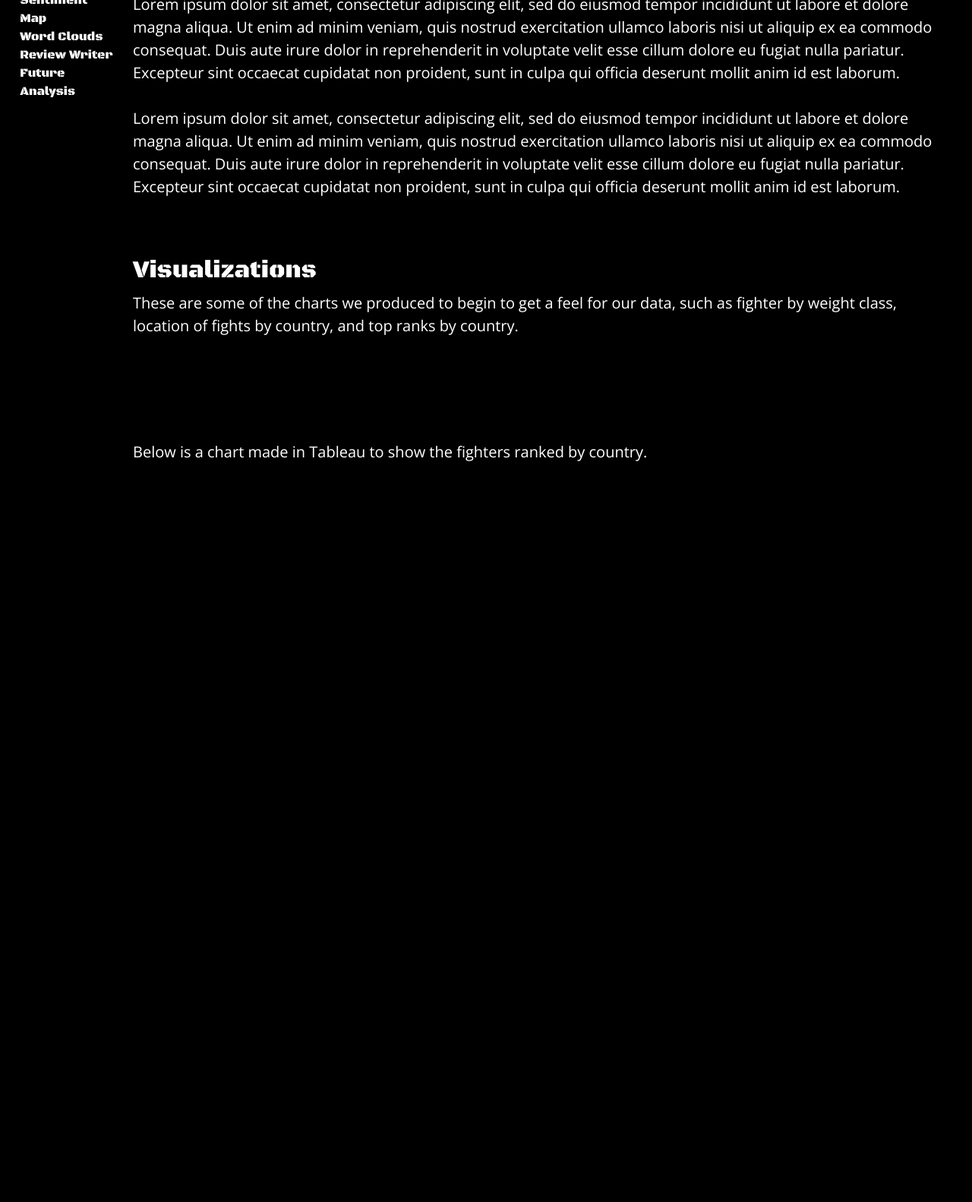
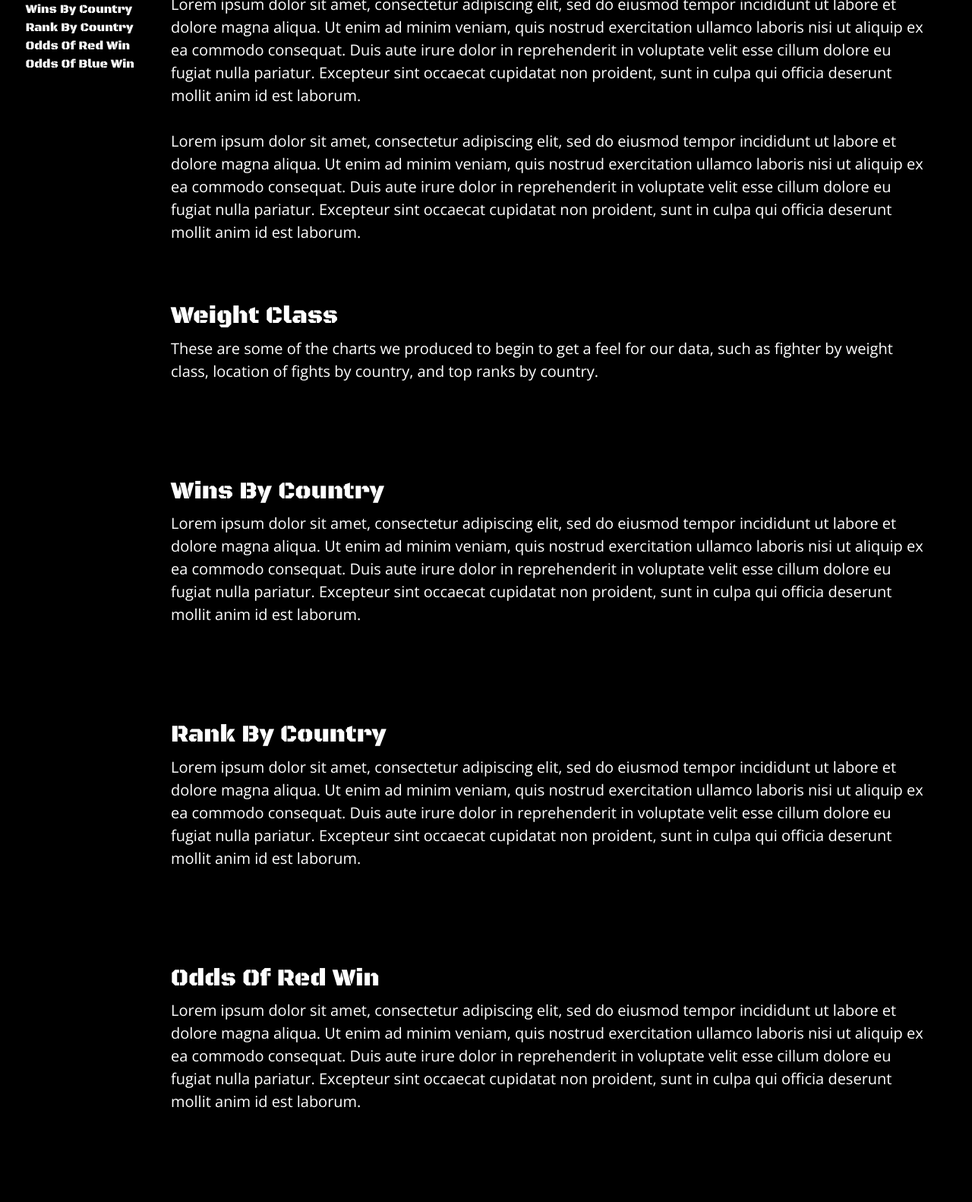
Before and after one commit to nickmangarella/ufc-predictive-model, a plain HTML site: page index.html in a window 1280 px wide. Shown: the part 364-1946 px from the top of the page at 76% size. Before the commit the page ends 1014 px from the top, so only its background shows below. Drawn offline with nearby package versions, Linux system fonts and the light colour scheme; a script that the page names is missing.

Commit message:
adding charts to index.html and tableau.js

```diff
--- a/index.html
+++ b/index.html
@@ -33,16 +33,16 @@
         <a href="#chart1" class="fight">Weight Class</a>
       </li>
       <li>
-        <a href="#sentiment" class="fight">Sentiment Map</a>
+        <a href="#chart2" class="fight">Wins By Country</a>
       </li>
       <li>
-        <a href="#wordclouds" class="fight">Word Clouds</a>
+        <a href="#chart3" class="fight">Rank By Country</a>
       </li>
       <li>
-        <a href="#review" class="fight">Review Writer</a>
+        <a href="#chart4" class="fight">Odds Of Red Win</a>
       </li>
       <li>
-        <a href="#future" class="fight">Future Analysis</a>
+        <a href="#chart5" class="fight">Odds Of Blue Win</a>
       </li>
     </ul>
   </div>
@@ -64,22 +64,65 @@
   <div class="divider" id="chart1"></div>
 
   <div class="main">
-    <h2>Visualizations</h2>
+    <h2>Weight Class</h2>
     <p>
       These are some of the charts we produced to begin to get a feel for our data, such as fighter by weight class, location of fights by country, and top ranks by country.
     </p>
     <br>
     <div id="fighterWeight"></div>
     <br>
+  </div>
+
+
+  <div class="divider" id="chart2"></div>
+
+  <div class="main">
+    <h2>Wins By Country</h2>
+    <p>
+      Lorem ipsum dolor sit amet, consectetur adipiscing elit, sed do eiusmod tempor incididunt ut labore et dolore magna aliqua. Ut enim ad minim veniam, quis nostrud exercitation ullamco laboris nisi ut aliquip ex ea commodo consequat. Duis aute irure dolor in reprehenderit in voluptate velit esse cillum dolore eu fugiat nulla pariatur. Excepteur sint occaecat cupidatat non proident, sunt in culpa qui officia deserunt mollit anim id est laborum.
+    </p>
     <br>
     <div id="fightCountry"></div>
     <br>
-    <br>
+  </div>
+
+
+  <div class="divider" id="chart3"></div>
+
+  <div class="main">
+    <h2>Rank By Country</h2>
     <p>
-      Below is a chart made in Tableau to show the fighters ranked by country.
+      Lorem ipsum dolor sit amet, consectetur adipiscing elit, sed do eiusmod tempor incididunt ut labore et dolore magna aliqua. Ut enim ad minim veniam, quis nostrud exercitation ullamco laboris nisi ut aliquip ex ea commodo consequat. Duis aute irure dolor in reprehenderit in voluptate velit esse cillum dolore eu fugiat nulla pariatur. Excepteur sint occaecat cupidatat non proident, sunt in culpa qui officia deserunt mollit anim id est laborum.
     </p>
     <br>
     <div id="fightCountryRank"></div>
+    <br>
+  </div>
+
+
+  <div class="divider" id="chart4"></div>
+
+  <div class="main">
+    <h2>Odds Of Red Win</h2>
+    <p>
+      Lorem ipsum dolor sit amet, consectetur adipiscing elit, sed do eiusmod tempor incididunt ut labore et dolore magna aliqua. Ut enim ad minim veniam, quis nostrud exercitation ullamco laboris nisi ut aliquip ex ea commodo consequat. Duis aute irure dolor in reprehenderit in voluptate velit esse cillum dolore eu fugiat nulla pariatur. Excepteur sint occaecat cupidatat non proident, sunt in culpa qui officia deserunt mollit anim id est laborum.
+    </p>
+    <br>
+    <div id="fightROdds"></div>
+    <br>
+  </div>
+
+
+  <div class="divider" id="chart5"></div>
+
+  <div class="main">
+    <h2>Odds Of Blue Win</h2>
+    <p>
+      Lorem ipsum dolor sit amet, consectetur adipiscing elit, sed do eiusmod tempor incididunt ut labore et dolore magna aliqua. Ut enim ad minim veniam, quis nostrud exercitation ullamco laboris nisi ut aliquip ex ea commodo consequat. Duis aute irure dolor in reprehenderit in voluptate velit esse cillum dolore eu fugiat nulla pariatur. Excepteur sint occaecat cupidatat non proident, sunt in culpa qui officia deserunt mollit anim id est laborum.
+    </p>
+    <br>
+    <div id="fightBOdds"></div>
+    <br>
   </div>
 
 
--- a/static/css/style.css
+++ b/static/css/style.css
@@ -6,7 +6,7 @@
 
   #navbar {
     position: fixed; /* Make it stick/fixed */
-    top: -50px; /* Hide the navbar 50 px outside of the top view */
+    top: -70px; /* Hide the navbar 70 px outside of the top view */
     width: 100%; /* Full width */
     transition: top 0.3s; /* Transition effect when sliding down (and up) */
   }
@@ -50,7 +50,7 @@
 
   .contentlist {
     height: auto;
-    width: 175px;
+    width: 225px;
     position: fixed; /* Fixed Sidebar (stay in place on scroll) */
     z-index: 1; /* Stay on top */
     top: 30vh;
@@ -60,7 +60,7 @@
   }
 
   .main {
-    margin-left: 125px;
+    margin-left: 175px;
     padding: 0 50px;
   }
 
@@ -91,7 +91,7 @@
   }
 
   .airy {
-    font-family: "Pacifico";
+    font-family: "Black Ops One";
     color: #fd5c63;
   }
 
--- a/static/js/tableau.js
+++ b/static/js/tableau.js
@@ -4,16 +4,24 @@
     let ufcURL = "https://public.tableau.com/views/Project-3_16186819550490/WeightClass?:language=en&:display_count=y&:origin=viz_share_link";
 
     let ufcCountry = document.getElementById("fightCountry");
-    let ufcCountryURL = "https://public.tableau.com/views/Project-3_16186819550490/Sheet1?:language=en&:display_count=y&:origin=viz_share_link";
+    let ufcCountryURL = "https://public.tableau.com/views/Project-3_16186819550490/CountryPie?:language=en&:display_count=y&:origin=viz_share_link";
 
     let ufcCountryRank = document.getElementById("fightCountryRank");
     let ufcCountryRankURL = "https://public.tableau.com/views/Project-3_16186819550490/CountrytopRanks?:language=en&:display_count=y&:origin=viz_share_link";
+
+    let ufcROdds = document.getElementById("fightROdds");
+    let ufcROddsURL = "https://public.tableau.com/views/Project-3_16186819550490/ROdds?:language=en&:display_count=y&:origin=viz_share_link";
+
+    let ufcBOdds = document.getElementById("fightBOdds");
+    let ufcBOddsURL = "https://public.tableau.com/views/Project-3_16186819550490/BOdds?:language=en&:display_count=y&:origin=viz_share_link";
 
 
 
     new tableau.Viz(ufcWeight, ufcURL);
     new tableau.Viz(ufcCountry, ufcCountryURL);
     new tableau.Viz(ufcCountryRank, ufcCountryRankURL);
+    new tableau.Viz(ufcROdds, ufcROddsURL);
+    new tableau.Viz(ufcBOdds, ufcBOddsURL);
 
 
 
```
